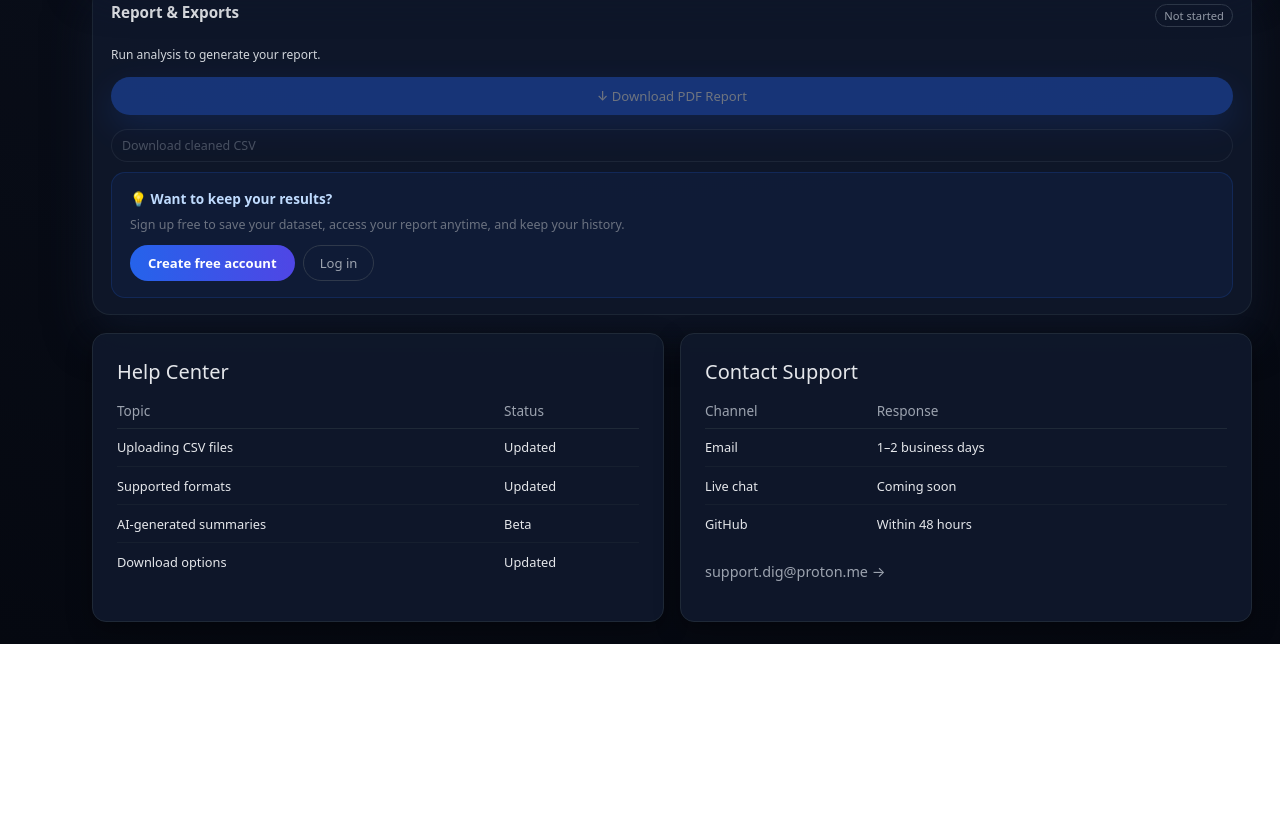
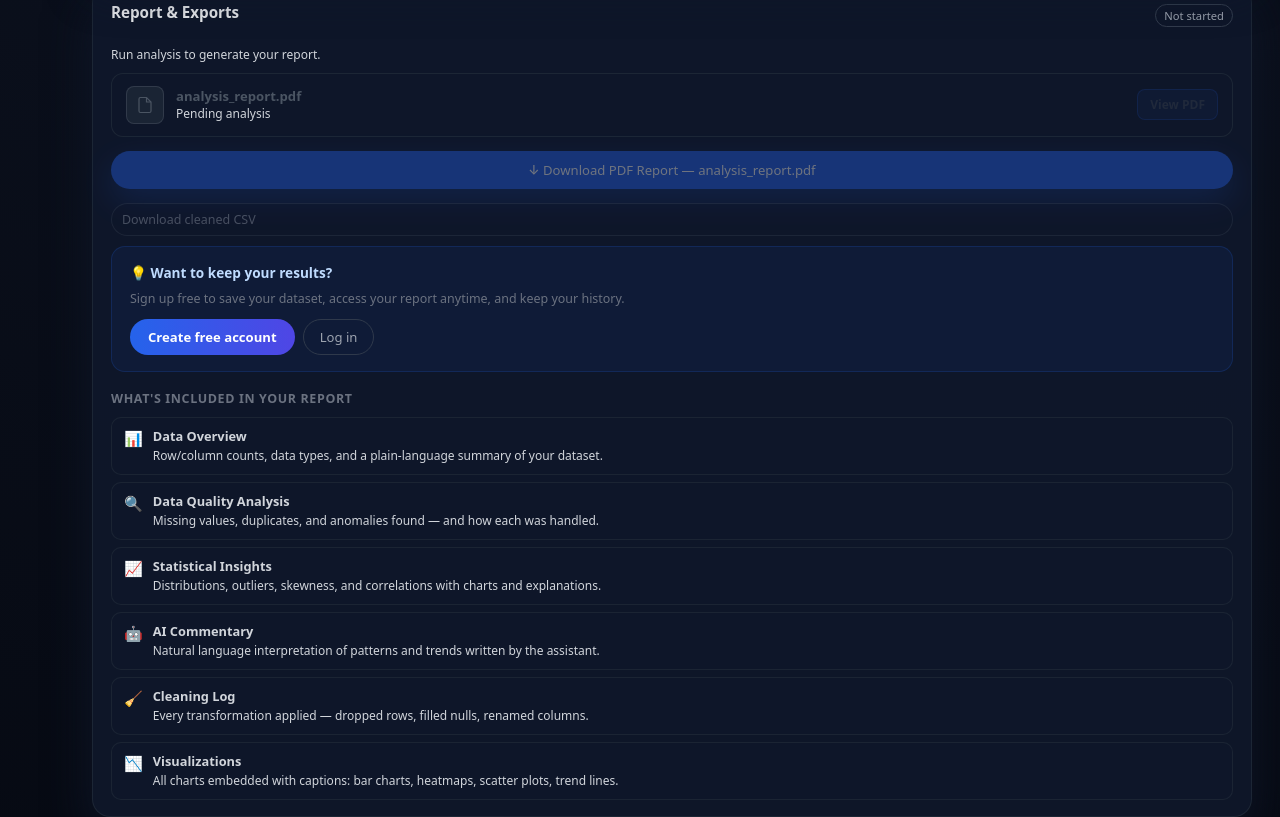
Before and after one commit to mahdiyar-A/dataset-insight-generator, a Next.js app in the folder frontend/: page /guestDashboard in a window 1280 px wide. Shown: the part 1123-1940 px from the top of the page. Before the commit the page ends 1767 px from the top, so only its background shows below. Built offline with nearby package versions, Linux system fonts and the light colour scheme; no server answers.

Commit message:
final fix, Guestdash UI is done, unwards to AI pipeline change

```diff
--- a/frontend/app/globals.css
+++ b/frontend/app/globals.css
@@ -377,6 +377,13 @@ body.dig-body {
     display: flex;
 }
 
+/* Ensure the div wrapper used in dashboard pages also behaves as a full-width flex container */
+.dig-body {
+    width: 100%;
+    min-height: 100vh;
+    display: flex;
+}
+
 /* sidebar */
 
 
@@ -386,6 +393,7 @@ body.dig-body {
 
 .dig-main {
     flex: 1;
+    min-width: 0; /* prevent flex child from overflowing its container */
     min-height: 100vh;
     padding: 22px 28px;
     display: flex;
@@ -1423,6 +1431,7 @@ body.dig-body {
 /* Main content offset */
 .dig-main {
     margin-left: 64px;
+    min-width: 0;
     transition: margin-left 0.25s ease;
 }
 .info-card {
--- a/frontend/app/guestDashboard/page.tsx
+++ b/frontend/app/guestDashboard/page.tsx
@@ -3,11 +3,55 @@
 
 import React, { useState, useEffect, useRef, useCallback, useMemo } from "react";
 import { useRouter } from "next/navigation";
-import UploadCard         from "@/components/UploadCard";
+import UploadCard            from "@/components/UploadCard";
 import AnalysisAssistantCard from "@/components/AnalysisChatCard";
-import ChartsCard         from "@/components/chartsCard";
+import ChartsCard            from "@/components/chartsCard";
+import InfoCards             from "@/components/infoCards";
 
 const API_BASE = (process.env.NEXT_PUBLIC_API_BASE_URL || "http://localhost:5150").replace(/\/$/, "");
+
+const REPORT_SECTIONS = [
+  { emoji: "📊", title: "Data Overview",         desc: "Row/column counts, data types, and a plain-language summary of your dataset." },
+  { emoji: "🔍", title: "Data Quality Analysis", desc: "Missing values, duplicates, and anomalies found — and how each was handled." },
+  { emoji: "📈", title: "Statistical Insights",  desc: "Distributions, outliers, skewness, and correlations with charts and explanations." },
+  { emoji: "🤖", title: "AI Commentary",         desc: "Natural language interpretation of patterns and trends written by the assistant." },
+  { emoji: "🧹", title: "Cleaning Log",          desc: "Every transformation applied — dropped rows, filled nulls, renamed columns." },
+  { emoji: "📉", title: "Visualizations",        desc: "All charts embedded with captions: bar charts, heatmaps, scatter plots, trend lines." },
+];
+
+function PDFModal({ reportFileName, pdfUrl, onClose }) {
+  return (
+    <div onClick={onClose} style={{ position:"fixed", inset:0, background:"rgba(2,6,23,0.8)", backdropFilter:"blur(6px)", display:"flex", alignItems:"center", justifyContent:"center", zIndex:1000, padding:"20px" }}>
+      <div onClick={e => e.stopPropagation()} style={{ background:"#020617", border:"1px solid rgba(31,41,55,0.9)", borderRadius:"18px", padding:"16px", width:"min(1000px, 95vw)", height:"min(85vh, 900px)", display:"flex", flexDirection:"column", gap:"12px", boxShadow:"0 24px 60px rgba(0,0,0,0.6)", overflow:"hidden" }}>
+        <div style={{ display:"flex", justifyContent:"space-between", alignItems:"center" }}>
+          <div style={{ display:"flex", alignItems:"center", gap:"12px" }}>
+            <div style={{ width:"38px", height:"38px", borderRadius:"8px", background:"rgba(239,68,68,0.15)", border:"1px solid rgba(239,68,68,0.3)", display:"flex", alignItems:"center", justifyContent:"center" }}>
+              <svg width="18" height="18" viewBox="0 0 24 24" fill="none" stroke="#f87171" strokeWidth="1.6">
+                <path d="M14 2H6a2 2 0 0 0-2 2v16a2 2 0 0 0 2 2h12a2 2 0 0 0 2-2V8z"/>
+                <polyline points="14 2 14 8 20 8"/>
+                <line x1="16" y1="13" x2="8" y2="13"/>
+                <line x1="16" y1="17" x2="8" y2="17"/>
+              </svg>
+            </div>
+            <div>
+              <h3 style={{ margin:0, fontSize:"0.95rem", fontWeight:700, color:"#e5e7eb" }}>{reportFileName}</h3>
+              <p className="muted-small" style={{ marginTop:"2px" }}>Live report preview</p>
+            </div>
+          </div>
+          <button onClick={onClose} style={{ background:"rgba(15,23,42,0.9)", border:"1px solid rgba(55,65,81,0.8)", borderRadius:"8px", padding:"7px", color:"#6b7280", cursor:"pointer", display:"flex" }}>
+            <svg width="14" height="14" viewBox="0 0 24 24" fill="none" stroke="currentColor" strokeWidth="2.2">
+              <line x1="18" y1="6" x2="6" y2="18"/><line x1="6" y1="6" x2="18" y2="18"/>
+            </svg>
+          </button>
+        </div>
+        <div style={{ flex:1, borderRadius:"12px", overflow:"hidden", border:"1px solid rgba(31,41,55,0.8)" }}>
+          <iframe title="PDF preview" src={pdfUrl} style={{ width:"100%", height:"100%", border:0, background:"#fff" }}/>
+        </div>
+        <p className="muted-small" style={{ textAlign:"center", margin:0 }}>If the preview doesn&apos;t load, use &quot;Download PDF Report&quot;.</p>
+      </div>
+    </div>
+  );
+}
 
 // Stable guest session ID for this browser tab
 function getGuestSessionId() {
@@ -76,6 +120,9 @@ export default function GuestDashboardPage() {
   const [analysisKey,    setAnalysisKey]     = useState(0);
   const [uploadResetKey, setUploadResetKey]  = useState(0);
   const [activeSection,  setActiveSection]   = useState("top");
+  const [showPdfModal,   setShowPdfModal]    = useState(false);
+  const [pdfBlobUrl,     setPdfBlobUrl]      = useState(null);
+  const [pdfLoading,     setPdfLoading]      = useState(false);
   const pollingRef = useRef(null);
 
   // ── GuestAPI bound to this session's ID ──────────────────────────────
@@ -192,15 +239,33 @@ export default function GuestDashboardPage() {
   }, [stopPolling]);
 
   // ── Download helpers (from memory — no Supabase) ──────────────────────
+  const reportFileName = dataset?.fileName ? `dig_report_${dataset.fileName}.pdf` : "analysis_report.pdf";
+
   const downloadPdf = () => {
     if (!pdfBase64) return;
     const bytes = Uint8Array.from(atob(pdfBase64), c => c.charCodeAt(0));
     const blob  = new Blob([bytes], { type: "application/pdf" });
     const a = Object.assign(document.createElement("a"), {
       href: URL.createObjectURL(blob),
-      download: `dig_report_${dataset?.fileName ?? "report"}.pdf`,
+      download: reportFileName,
     });
     a.click(); URL.revokeObjectURL(a.href);
+  };
+
+  const handleViewPdf = () => {
+    if (!pdfBase64) return;
+    setPdfLoading(true);
+    const bytes = Uint8Array.from(atob(pdfBase64), c => c.charCodeAt(0));
+    const blob  = new Blob([bytes], { type: "application/pdf" });
+    const url   = URL.createObjectURL(blob);
+    setPdfBlobUrl(url);
+    setShowPdfModal(true);
+    setPdfLoading(false);
+  };
+
+  const handleClosePdf = () => {
+    setShowPdfModal(false);
+    if (pdfBlobUrl) { URL.revokeObjectURL(pdfBlobUrl); setPdfBlobUrl(null); }
   };
 
   const downloadCleanedCsv = () => {
@@ -229,7 +294,11 @@ export default function GuestDashboardPage() {
   const showDataset = dataset && !dataset.isPending && dataset.status === "done";
 
   return (
-    <div className="dig-body" style={{ display: "flex", minHeight: "100vh" }}>
+    <>
+    {showPdfModal && pdfBlobUrl && (
+      <PDFModal reportFileName={reportFileName} pdfUrl={pdfBlobUrl} onClose={handleClosePdf} />
+    )}
+    <div className="dig-body" style={{ display: "flex", minHeight: "100vh", width: "100%" }}>
 
       {/* ── SIDEBAR ── */}
       <aside className="dig-sidebar">
@@ -392,9 +461,27 @@ export default function GuestDashboardPage() {
                 : "Run analysis to generate your report."}
             </p>
 
+            {/* PDF file row */}
+            <div style={{ display:"flex", alignItems:"center", gap:"12px", padding:"12px 14px", borderRadius:"12px", background:"rgba(15,23,42,0.9)", border:"1px solid rgba(31,41,55,0.9)" }}>
+              <div style={{ width:"38px", height:"38px", borderRadius:"8px", background: reportReady ? "rgba(239,68,68,0.15)" : "rgba(31,41,55,0.8)", border:`1px solid ${reportReady ? "rgba(239,68,68,0.3)" : "rgba(55,65,81,0.8)"}`, display:"flex", alignItems:"center", justifyContent:"center", flexShrink:0 }}>
+                <svg width="18" height="18" viewBox="0 0 24 24" fill="none" stroke={reportReady ? "#f87171" : "#4b5563"} strokeWidth="1.6">
+                  <path d="M14 2H6a2 2 0 0 0-2 2v16a2 2 0 0 0 2 2h12a2 2 0 0 0 2-2V8z"/>
+                  <polyline points="14 2 14 8 20 8"/>
+                </svg>
+              </div>
+              <div style={{ flex:1 }}>
+                <p style={{ margin:0, fontSize:"0.82rem", fontWeight:600, color: reportReady ? "#e5e7eb" : "#4b5563" }}>{reportFileName}</p>
+                <p className="muted-small">{reportReady ? "Ready" : "Pending analysis"}</p>
+              </div>
+              <button disabled={!reportReady || !pdfBase64 || pdfLoading} onClick={handleViewPdf}
+                style={{ background:"rgba(37,99,235,0.12)", border:"1px solid rgba(37,99,235,0.3)", borderRadius:"8px", padding:"6px 12px", color:(!reportReady||!pdfBase64||pdfLoading) ? "#374151" : "#93c5fd", fontSize:"0.75rem", fontWeight:600, cursor:(!reportReady||!pdfBase64||pdfLoading) ? "not-allowed" : "pointer", opacity:(!reportReady||!pdfBase64||pdfLoading) ? 0.45 : 1 }}>
+                {pdfLoading ? "Loading…" : "View PDF"}
+              </button>
+            </div>
+
             <button className="primary-btn-lg" disabled={!reportReady || !pdfBase64} onClick={downloadPdf}
               style={{ opacity: reportReady && pdfBase64 ? 1 : 0.4, cursor: reportReady && pdfBase64 ? "pointer" : "not-allowed" }}>
-              ↓ Download PDF Report
+              ↓ Download PDF Report — {reportFileName}
             </button>
 
             <div className="export-buttons">
@@ -413,39 +500,35 @@ export default function GuestDashboardPage() {
                 <button onClick={() => router.push("/login")}    style={{ padding: "8px 16px", borderRadius: "999px", border: "1px solid rgba(55,65,81,0.8)", background: "transparent", color: "#9ca3af", fontSize: "0.82rem", cursor: "pointer" }}>Log in</button>
               </div>
             </div>
+
+            {/* What's included */}
+            <div style={{ marginTop:"8px" }}>
+              <h3 style={{ fontSize:"0.78rem", color:"#6b7280", letterSpacing:"0.05em", textTransform:"uppercase", margin:"0 0 10px 0" }}>
+                What&apos;s included in your report
+              </h3>
+              <div style={{ display:"flex", flexDirection:"column", gap:"7px" }}>
+                {REPORT_SECTIONS.map((s,i) => (
+                  <div key={i} style={{ display:"flex", gap:"10px", alignItems:"flex-start", padding:"9px 12px", borderRadius:"10px", background:"rgba(15,23,42,0.9)", border:"1px solid rgba(31,41,55,0.8)" }}>
+                    <span style={{ fontSize:"15px", flexShrink:0, marginTop:"1px" }}>{s.emoji}</span>
+                    <div>
+                      <p style={{ margin:0, fontSize:"0.8rem", fontWeight:600, color:"#d1d5db" }}>{s.title}</p>
+                      <p className="muted-small" style={{ marginTop:"2px", lineHeight:"1.5" }}>{s.desc}</p>
+                    </div>
+                  </div>
+                ))}
+              </div>
+            </div>
           </div>
         </section>
 
         {/* ── Help ── */}
         <section id="section-help" ref={helpRef}>
-          <div style={{ display: "grid", gridTemplateColumns: "1fr 1fr", gap: "16px" }}>
-            <div className="card info-card">
-              <h2>Help Center</h2>
-              <table><thead><tr><th>Topic</th><th>Status</th></tr></thead>
-                <tbody>
-                  <tr><td>Uploading CSV files</td><td>Updated</td></tr>
-                  <tr><td>Supported formats</td><td>Updated</td></tr>
-                  <tr><td>AI-generated summaries</td><td>Beta</td></tr>
-                  <tr><td>Download options</td><td>Updated</td></tr>
-                </tbody>
-              </table>
-            </div>
-            <div className="card info-card">
-              <h2>Contact Support</h2>
-              <table><thead><tr><th>Channel</th><th>Response</th></tr></thead>
-                <tbody>
-                  <tr><td>Email</td><td>1–2 business days</td></tr>
-                  <tr><td>Live chat</td><td>Coming soon</td></tr>
-                  <tr><td>GitHub</td><td>Within 48 hours</td></tr>
-                </tbody>
-              </table>
-              <a href="mailto:support.dig@proton.me" className="muted-link">support.dig@proton.me →</a>
-            </div>
-          </div>
+          <InfoCards />
         </section>
 
       </div>
     </div>
+    </>
   );
 }
 
```
Also changed, not shown: frontend/app/dashboard/page.tsx (+6 -5 lines).
